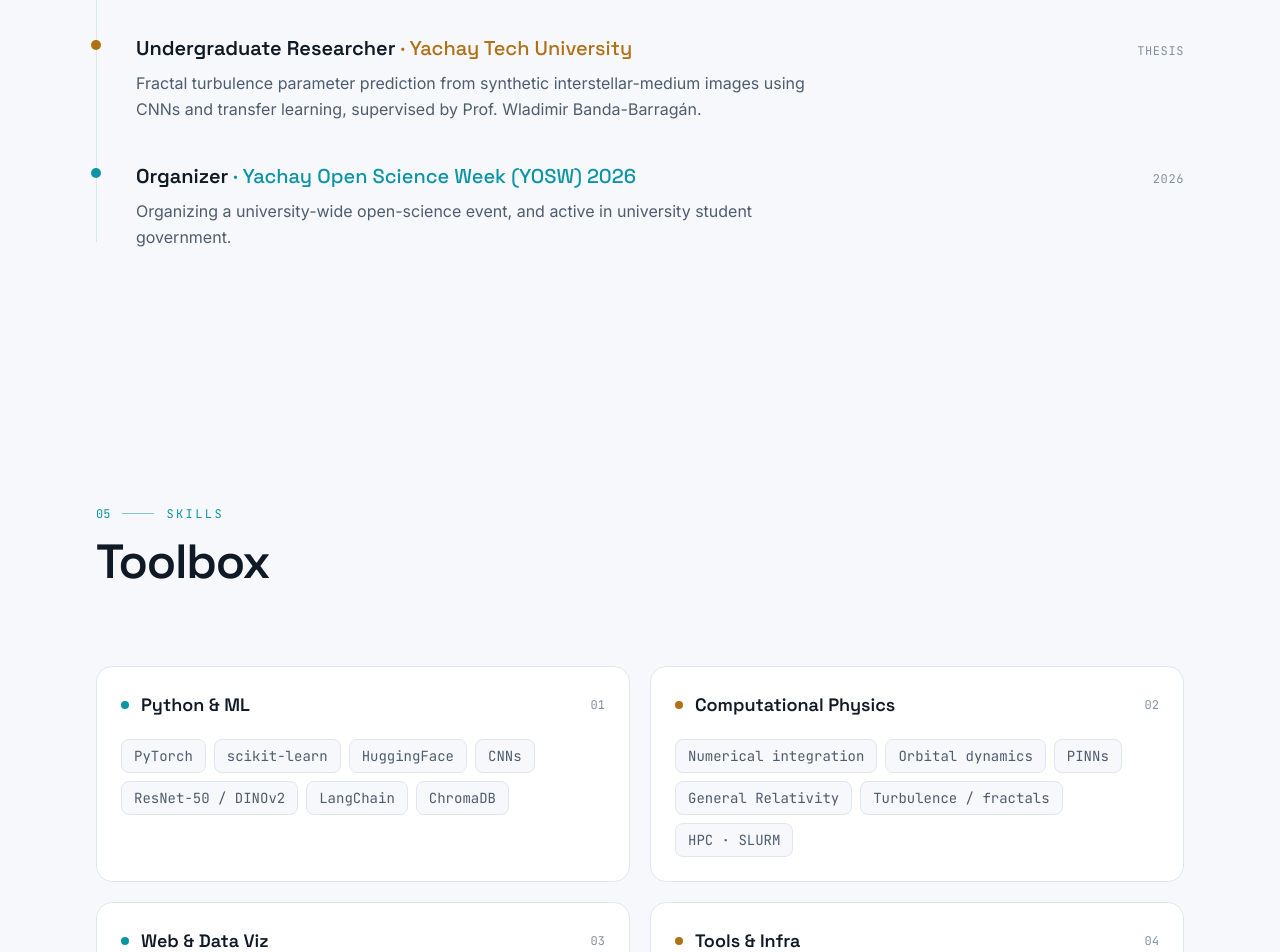
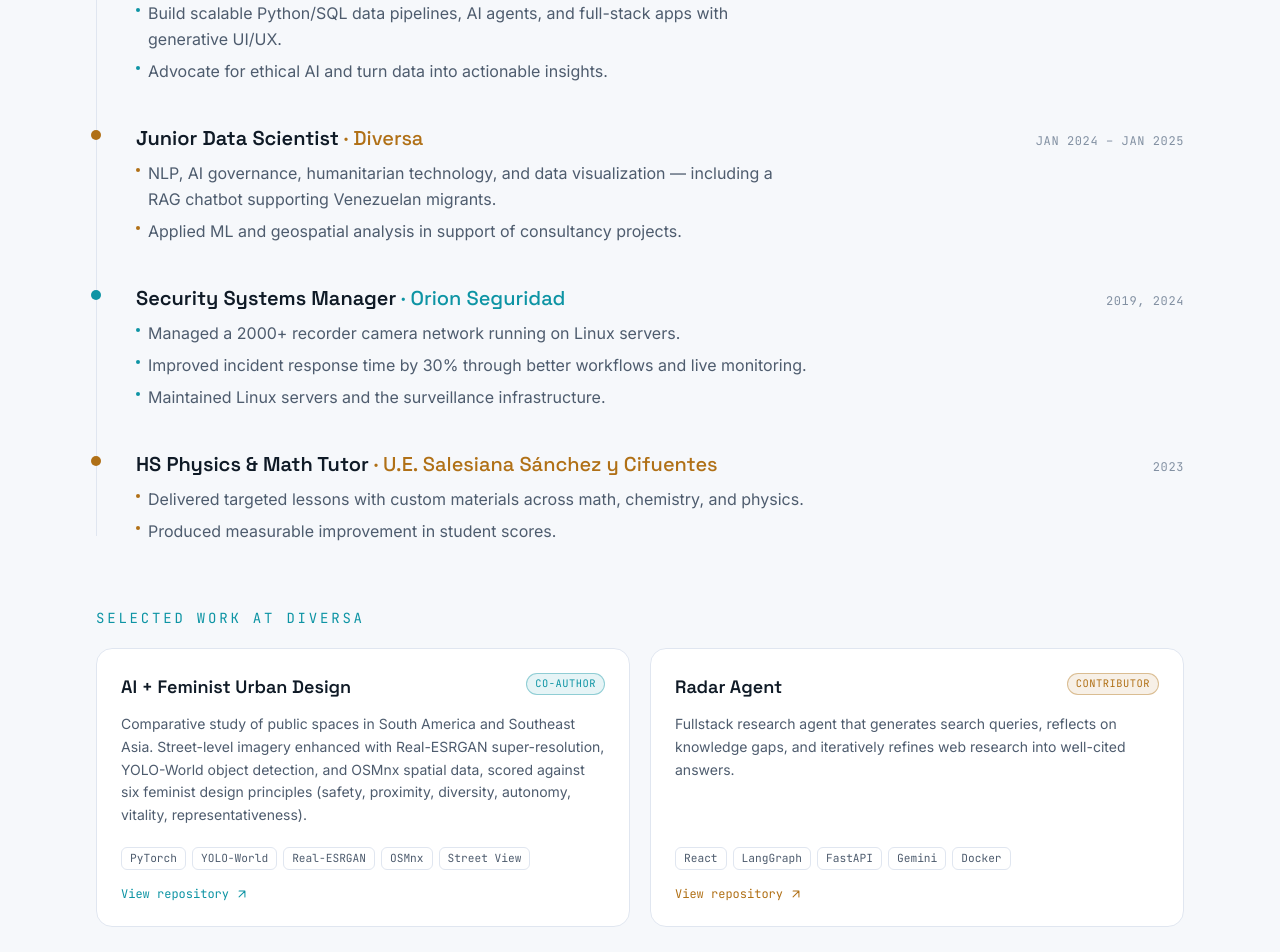
Before and after one commit to DaVas1410/portafolio_web, a React (Vite) app: page / in a window 1280 px wide. Shown: the part 4420-5372 px from the top of the page. Built offline with nearby package versions, Linux system fonts and the light colour scheme.

Commit message:
feat: full work history + cited Diversa contributions

```diff
--- a/src/components/Experience.jsx
+++ b/src/components/Experience.jsx
@@ -1,8 +1,48 @@
 import { useLang, t } from '../context/LangContext.jsx'
 import { experience } from '../data/content.js'
+import { diversaContributions } from '../data/diversa.js'
 import { useReveal } from '../hooks/useReveal.js'
 import SectionHeader from './SectionHeader.jsx'
+import TiltCard from './TiltCard.jsx'
 import { pick } from './accentStyles.js'
+import { ArrowUpRight } from './Icons.jsx'
+
+function DiversaCard({ c, lang }) {
+  const a = pick(c.accent)
+  const revealRef = useReveal()
+  return (
+    <TiltCard className="rounded-2xl">
+      <div
+        ref={revealRef}
+        className={`reveal flex h-full flex-col rounded-2xl border border-line bg-elev p-6 transition-colors ${a.hoverBorder}`}
+      >
+        <div className="mb-3 flex items-start justify-between gap-3">
+          <h4 className="font-display text-lg font-semibold text-ink">{t(c.name, lang)}</h4>
+          <span className={`flex-none rounded-full border px-2 py-0.5 font-mono text-[0.65rem] uppercase tracking-wider ${a.tag}`}>
+            {t(c.role, lang)}
+          </span>
+        </div>
+        <p className="mb-5 flex-1 text-sm leading-relaxed text-muted">{t(c.desc, lang)}</p>
+        <div className="mb-4 flex flex-wrap gap-1.5">
+          {c.stack.map((s) => (
+            <span key={s} className="badge">
+              {s}
+            </span>
+          ))}
+        </div>
+        <a
+          href={c.repo}
+          target="_blank"
+          rel="noreferrer"
+          className={`inline-flex items-center gap-1.5 font-mono text-xs ${a.text} transition-opacity hover:opacity-80`}
+        >
+          {lang === 'es' ? 'Ver repositorio' : 'View repository'}
+          <ArrowUpRight width={14} height={14} />
+        </a>
+      </div>
+    </TiltCard>
+  )
+}
 
 export default function Experience() {
   const { lang } = useLang()
@@ -30,14 +70,37 @@ export default function Experience() {
                     {t(item.period, lang)}
                   </span>
                 </div>
-                <p className="mt-2 max-w-2xl text-base leading-relaxed text-muted">
-                  {t(item.desc, lang)}
-                </p>
+                {item.bullets ? (
+                  <ul className="mt-2 max-w-2xl space-y-1.5">
+                    {item.bullets.map((b, j) => (
+                      <li key={j} className="flex gap-2 text-base leading-relaxed text-muted">
+                        <span className={`mt-2 h-1 w-1 flex-none rounded-full ${a.dot}`} />
+                        {t(b, lang)}
+                      </li>
+                    ))}
+                  </ul>
+                ) : (
+                  <p className="mt-2 max-w-2xl text-base leading-relaxed text-muted">
+                    {t(item.desc, lang)}
+                  </p>
+                )}
               </div>
             )
           })}
         </div>
       </div>
+
+      {/* Cited contributions at Diversa */}
+      <div className="mt-16">
+        <h3 className="mb-5 font-mono text-sm uppercase tracking-[0.2em] text-accent">
+          {t(experience.diversaHeading, lang)}
+        </h3>
+        <div className="grid gap-5 sm:grid-cols-2">
+          {diversaContributions.map((c) => (
+            <DiversaCard key={c.slug} c={c} lang={lang} />
+          ))}
+        </div>
+      </div>
     </section>
   )
 }
--- a/src/data/content.js
+++ b/src/data/content.js
@@ -106,36 +106,79 @@ export const research = {
 export const experience = {
   eyebrow: { en: 'experience', es: 'experiencia' },
   title: { en: 'Where I put this to work', es: 'Dónde lo llevo a la práctica' },
+  diversaHeading: { en: 'Selected work at Diversa', es: 'Trabajo destacado en Diversa' },
   items: [
     {
       role: { en: 'Data Scientist', es: 'Data Scientist' },
       org: 'Diversa',
-      period: { en: 'Present', es: 'Actualidad' },
-      desc: {
-        en: 'NLP, AI governance, humanitarian technology, and data visualization. Contributed to a RAG chatbot supporting Venezuelan migrants, plus applied ML and geospatial work.',
-        es: 'NLP, gobernanza de IA, tecnología humanitaria y visualización de datos. Contribuí a un chatbot RAG para migrantes venezolanos, además de ML aplicado y trabajo geoespacial.',
-      },
+      period: { en: 'Jan 2025 – Present', es: 'Ene 2025 – Actualidad' },
       accent: 'accent',
+      bullets: [
+        {
+          en: 'Collaborate with AI experts on human-centered, environmentally-conscious solutions, from research to deployment.',
+          es: 'Colaboro con expertos en IA en soluciones centradas en las personas y conscientes del medio ambiente, de la investigación al despliegue.',
+        },
+        {
+          en: 'Build scalable Python/SQL data pipelines, AI agents, and full-stack apps with generative UI/UX.',
+          es: 'Construyo pipelines de datos escalables en Python/SQL, agentes de IA y aplicaciones full-stack con UI/UX generativa.',
+        },
+        {
+          en: 'Advocate for ethical AI and turn data into actionable insights.',
+          es: 'Promuevo la IA ética y convierto los datos en información accionable.',
+        },
+      ],
     },
     {
-      role: { en: 'Undergraduate Researcher', es: 'Investigador de pregrado' },
-      org: 'Yachay Tech University',
-      period: { en: 'Thesis', es: 'Tesis' },
-      desc: {
-        en: 'Fractal turbulence parameter prediction from synthetic interstellar-medium images using CNNs and transfer learning, supervised by Prof. Wladimir Banda-Barragán.',
-        es: 'Predicción de parámetros de turbulencia fractal a partir de imágenes sintéticas del medio interestelar usando CNNs y transfer learning, supervisada por el Prof. Wladimir Banda-Barragán.',
-      },
+      role: { en: 'Junior Data Scientist', es: 'Data Scientist Junior' },
+      org: 'Diversa',
+      period: { en: 'Jan 2024 – Jan 2025', es: 'Ene 2024 – Ene 2025' },
       accent: 'warm',
+      bullets: [
+        {
+          en: 'NLP, AI governance, humanitarian technology, and data visualization — including a RAG chatbot supporting Venezuelan migrants.',
+          es: 'NLP, gobernanza de IA, tecnología humanitaria y visualización de datos — incluyendo un chatbot RAG para migrantes venezolanos.',
+        },
+        {
+          en: 'Applied ML and geospatial analysis in support of consultancy projects.',
+          es: 'ML aplicado y análisis geoespacial en apoyo a proyectos de consultoría.',
+        },
+      ],
     },
     {
-      role: { en: 'Organizer', es: 'Organizador' },
-      org: 'Yachay Open Science Week (YOSW) 2026',
-      period: { en: '2026', es: '2026' },
-      desc: {
-        en: 'Organizing a university-wide open-science event, and active in university student government.',
-        es: 'Organizo un evento universitario de ciencia abierta, y participo activamente en el gobierno estudiantil universitario.',
-      },
+      role: { en: 'Security Systems Manager', es: 'Encargado de Sistemas de Seguridad' },
+      org: 'Orion Seguridad',
+      period: { en: '2019, 2024', es: '2019, 2024' },
       accent: 'accent',
+      bullets: [
+        {
+          en: 'Managed a 2000+ recorder camera network running on Linux servers.',
+          es: 'Gestioné una red de más de 2000 cámaras con grabadores sobre servidores Linux.',
+        },
+        {
+          en: 'Improved incident response time by 30% through better workflows and live monitoring.',
+          es: 'Mejoré el tiempo de respuesta ante incidentes en un 30% con mejores flujos de trabajo y monitoreo en vivo.',
+        },
+        {
+          en: 'Maintained Linux servers and the surveillance infrastructure.',
+          es: 'Mantuve los servidores Linux y la infraestructura de vigilancia.',
+        },
+      ],
+    },
+    {
+      role: { en: 'HS Physics & Math Tutor', es: 'Tutor de Física y Matemáticas' },
+      org: 'U.E. Salesiana Sánchez y Cifuentes',
+      period: { en: '2023', es: '2023' },
+      accent: 'warm',
+      bullets: [
+        {
+          en: 'Delivered targeted lessons with custom materials across math, chemistry, and physics.',
+          es: 'Impartí clases dirigidas con materiales propios de matemáticas, química y física.',
+        },
+        {
+          en: 'Produced measurable improvement in student scores.',
+          es: 'Logré una mejora medible en las calificaciones de los estudiantes.',
+        },
+      ],
     },
   ],
 }
--- /dev/null
+++ b/src/data/diversa.js
@@ -0,0 +1,32 @@
+// Cited contributions to the Diversa org (github.com/DiversaStudio).
+const ORG = 'https://github.com/DiversaStudio'
+
+export const diversaContributions = [
+  {
+    slug: 'feminist-urban-design',
+    name: {
+      en: 'AI + Feminist Urban Design',
+      es: 'IA + Diseño Urbano Feminista',
+    },
+    accent: 'accent',
+    role: { en: 'Co-author', es: 'Coautor' },
+    desc: {
+      en: 'Comparative study of public spaces in South America and Southeast Asia. Street-level imagery enhanced with Real-ESRGAN super-resolution, YOLO-World object detection, and OSMnx spatial data, scored against six feminist design principles (safety, proximity, diversity, autonomy, vitality, representativeness).',
+      es: 'Estudio comparativo de espacios públicos en Sudamérica y el Sudeste Asiático. Imágenes a nivel de calle mejoradas con super-resolución Real-ESRGAN, detección de objetos con YOLO-World y datos espaciales OSMnx, evaluadas según seis principios de diseño feminista (seguridad, proximidad, diversidad, autonomía, vitalidad, representatividad).',
+    },
+    stack: ['PyTorch', 'YOLO-World', 'Real-ESRGAN', 'OSMnx', 'Street View'],
+    repo: `${ORG}/A-comparative-AI-approach-to-feminist-urban-design-of-public-spaces-of-the-GlobalSouth`,
+  },
+  {
+    slug: 'radar-agent',
+    name: { en: 'Radar Agent', es: 'Radar Agent' },
+    accent: 'warm',
+    role: { en: 'Contributor', es: 'Colaborador' },
+    desc: {
+      en: 'Fullstack research agent that generates search queries, reflects on knowledge gaps, and iteratively refines web research into well-cited answers.',
+      es: 'Agente de investigación fullstack que genera consultas de búsqueda, detecta vacíos de conocimiento y refina iterativamente la investigación web en respuestas con citas.',
+    },
+    stack: ['React', 'LangGraph', 'FastAPI', 'Gemini', 'Docker'],
+    repo: `${ORG}/radar_agent`,
+  },
+]
```
